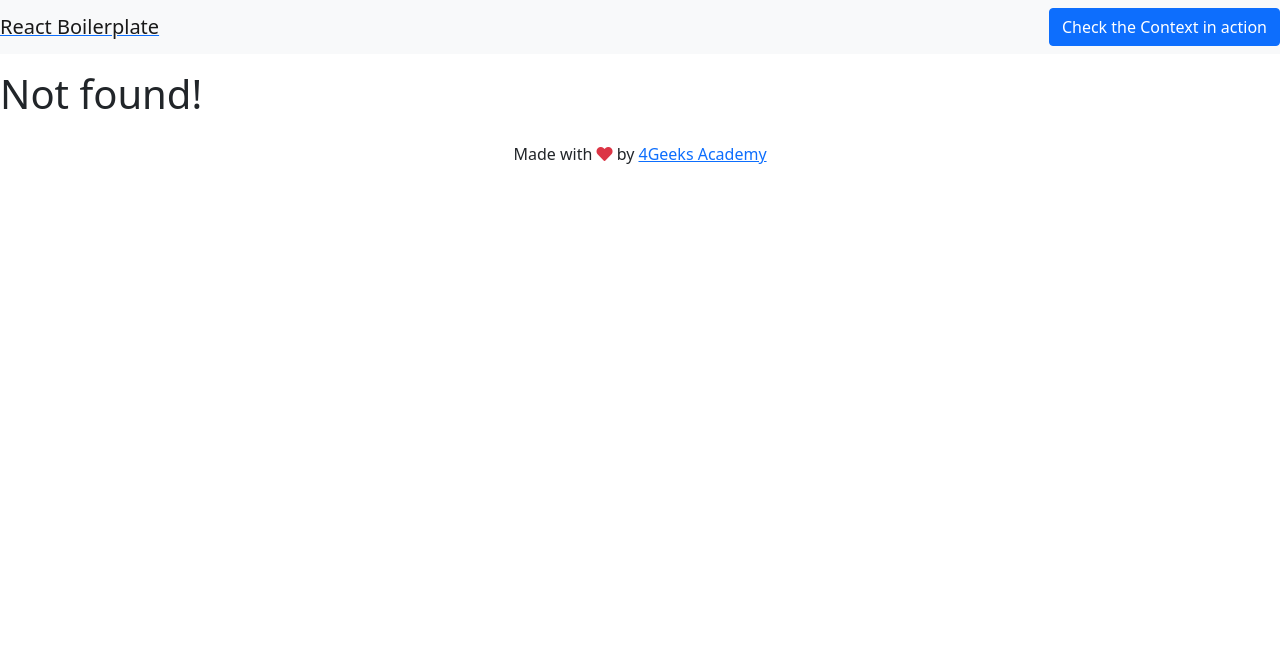
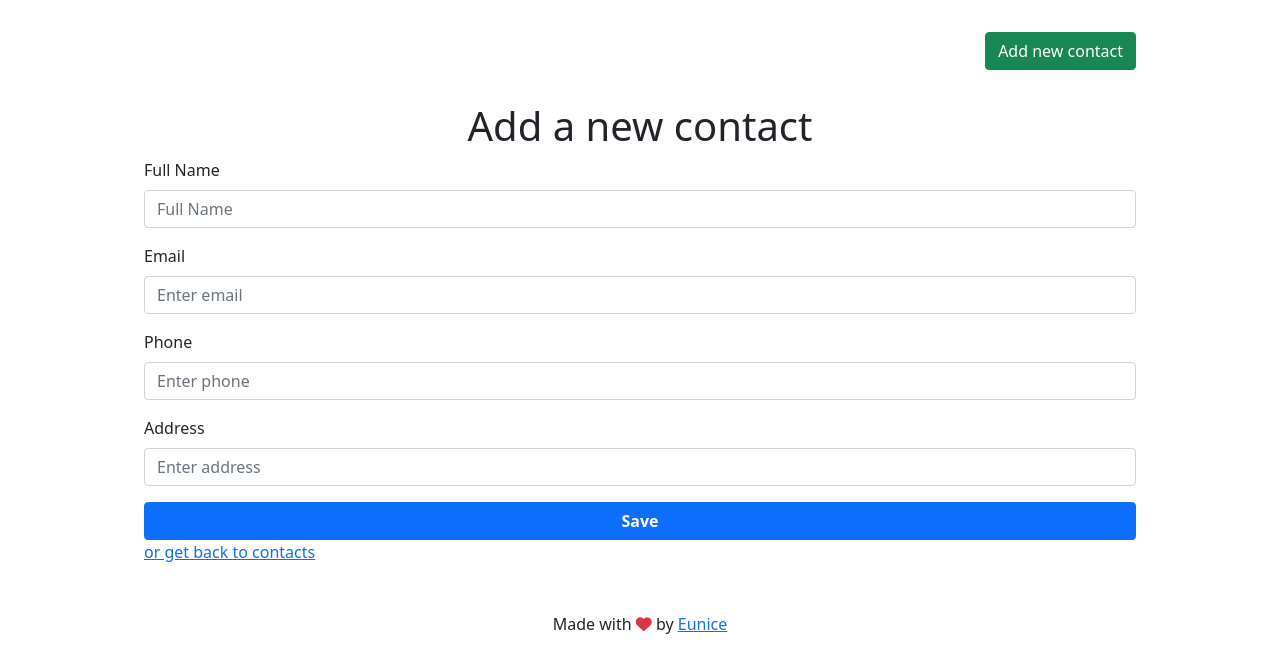
Before and after one commit to 4GeeksAcademy/Eunice-Contact-List-React-Context, a React app: page /edit/1 in a window 1280 px wide. Before the commit this address had no page. Built offline with nearby package versions, Linux system fonts and the light colour scheme.

Commit message:
AddingCode

```diff
--- /dev/null
+++ b/src/js/component/ContactCard.js
@@ -0,0 +1,42 @@
+import React from "react"
+import PropTypes from "prop-types";
+import { Link } from "react-router-dom";
+
+const ContactCard = ({ contact }) => {
+
+  return (
+    <div className="contactContainer">
+      <div className="row bigContainer rounded">
+        <div className="col-2 contactPic">
+          <img src="https://raw.githubusercontent.com/ierrandonea/react-contact-list/master/src/img/m101.jpg"
+            className="rounded-circle"></img>
+        </div>
+        <div className="col-4 contactInfo text-start">
+          <label className="fs-4">{contact.name}</label>
+          <div className="address">
+            <i className="fa-solid fa-location-dot text-danger"></i>
+            <span className="address m-3 text-secondary">{contact.address}</span>
+          </div>
+          <div className="phone">
+            <i className="fa-solid fa-phone-flip text-success"></i>
+            <span className="phone m-3 text-secondary">{contact.phone}</span>
+          </div>
+          <div>
+            <i className="fa-solid fa-envelope text-primary"></i>
+            <span className="email m-3 text-secondary">{contact.email}</span>
+          </div>
+        </div>
+        <div className="col-6 editButtons text-end">
+          <Link to={`/edit/${parseInt(contact.id)}`}><button><i className="fa-solid fa-pencil"></i></button></Link>
+          <button><i className="fa-solid fa-trash-can"></i></button>
+        </div>
+      </div>
+    </div >
+  )
+}
+
+ContactCard.propTypes = {
+  contact: PropTypes.object.isRequired
+}
+
+export default ContactCard
--- /dev/null
+++ b/src/js/component/Navbar.js
@@ -0,0 +1,14 @@
+import React from "react"
+import { Link } from "react-router-dom"
+
+const Navbar = () => {
+    return (
+        <div className="addButton">
+            <Link to="/AddContact">
+                <button className="btn btn-success">Add new contact</button>
+            </Link>
+        </div>
+    );
+};
+
+export default Navbar;
--- a/src/js/component/footer.js
+++ b/src/js/component/footer.js
@@ -1,10 +1,14 @@
-import React, { Component } from "react";
+import React from "react";
 
-export const Footer = () => (
+const Footer = () => {
+	return (
 		<footer className="footer mt-auto py-3 text-center">
 			<p>
 				Made with <i className="fa fa-heart text-danger" /> by{" "}
-			<a href="http://www.4geeksacademy.com">4Geeks Academy</a>
+				<a href="https://github.com/EuniceHG">Eunice</a>
 			</p>
 		</footer>
 	);
+};
+
+export default Footer;
--- a/src/js/component/navbar.js
+++ /dev/null
@@ -1,17 +0,0 @@
-import React from "react";
-import { Link } from "react-router-dom";
-
-export const Navbar = () => {
-	return (
-		<nav className="navbar navbar-light bg-light mb-3">
-			<Link to="/">
-				<span className="navbar-brand mb-0 h1">React Boilerplate</span>
-			</Link>
-			<div className="ml-auto">
-				<Link to="/demo">
-					<button className="btn btn-primary">Check the Context in action</button>
-				</Link>
-			</div>
-		</nav>
-	);
-};
--- a/src/js/layout.js
+++ b/src/js/layout.js
@@ -2,13 +2,12 @@ import React from "react";
 import { BrowserRouter, Route, Routes } from "react-router-dom";
 import ScrollToTop from "./component/scrollToTop";
 
-import { Home } from "./views/home";
-import { Demo } from "./views/demo";
-import { Single } from "./views/single";
 import injectContext from "./store/appContext";
 
-import { Navbar } from "./component/navbar";
-import { Footer } from "./component/footer";
+import AddContact from "./views/AddContact";
+import Contacts from "./views/Contacts";
+import Footer from "./component/footer";
+import Navbar from "./component/Navbar";
 
 //create your first component
 const Layout = () => {
@@ -22,9 +21,10 @@ const Layout = () => {
 				<ScrollToTop>
 					<Navbar />
 					<Routes>
-						<Route path="/" element={<Home />} />
-						<Route path="/demo" element={<Demo />} />
-						<Route path="/single/:theid" element={<Single />} />
+						<Route path="/" element={<Contacts />} />
+						<Route path="/Contacts" element={<Contacts />} />
+						<Route path="/AddContact" element={<AddContact />} />
+						<Route path="/edit/:id" element={<AddContact />} />
 						<Route path="*" element={<h1>Not found!</h1>} />
 					</Routes>
 					<Footer />
--- a/src/js/store/appContext.js
+++ b/src/js/store/appContext.js
@@ -22,15 +22,7 @@ const injectContext = PassedComponent => {
 		);
 
 		useEffect(() => {
-			/**
-			 * EDIT THIS!
-			 * This function is the equivalent to "window.onLoad", it only runs once on the entire application lifetime
-			 * you should do your ajax requests or fetch api requests here. Do not use setState() to save data in the
-			 * store, instead use actions, like this:
-			 *
-			 * state.actions.loadSomeData(); <---- calling this function from the flux.js actions
-			 *
-			 **/
+			state.actions.getContacts();
 		}, []);
 
 		// The initial value for the context is not null anymore, but the current state of this component,
--- a/src/js/store/flux.js
+++ b/src/js/store/flux.js
@@ -1,45 +1,61 @@
+
 const getState = ({ getStore, getActions, setStore }) => {
 	return {
 		store: {
-			demo: [
+			Contacts: [
 				{
-					title: "FIRST",
-					background: "white",
-					initial: "white"
+					id: "1",
+					name: "Eunice Hidalgo",
+					email: "eunice_05@hotmail.com",
+					phone: "(+506)88528900",
+					address: "San Pedro"
 				},
 				{
-					title: "SECOND",
-					background: "white",
-					initial: "white"
+					id: "2",
+					name: "Stefany Méndez",
+					email: "tefis15@gmail.com",
+					phone: "(+506)85984225",
+					address: "Zarcero"
 				}
-			]
+			],
+			newContact: {
+				name: "",
+				email: "",
+				phone: "",
+				address: ""
+			}
 		},
+
 		actions: {
 			// Use getActions to call a function within a fuction
-			exampleFunction: () => {
-				getActions().changeColor(0, "green");
+			getContacts: () => {
+				return getStore().Contacts;
 			},
-			loadSomeData: () => {
-				/**
-					fetch().then().then(data => setStore({ "foo": data.bar }))
-				*/
+
+			createContact: (newContact) => {
+				const store = getStore();
+				const updatedContacts = [...store.Contacts, newContact];
+				setStore({ Contacts: updatedContacts });
 			},
-			changeColor: (index, color) => {
-				//get the store
+
+			updateContact: (updatedContact) => {
 				const store = getStore();
+				const updatedContacts = store.Contacts.map((contact) =>
+					contact.id === updatedContact.id ? updatedContact : contact
+				);
+				setStore({ Contacts: updatedContacts });
+			},
 
-				//we have to loop the entire demo array to look for the respective index
-				//and change its color
-				const demo = store.demo.map((elm, i) => {
-					if (i === index) elm.background = color;
-					return elm;
-				});
-
-				//reset the global store
-				setStore({ demo: demo });
-			}
+			deleteContact: (contactId) => {
+				const store = getStore();
+				const updatedContacts = store.Contacts.filter((contact) =>
+					contact.id !== contactId
+				);
+				setStore({ Contacts: updatedContacts });
+			},
 		}
 	};
 };
 
-export default getState;
+
+export default (getState);
--- /dev/null
+++ b/src/js/views/AddContact.js
@@ -0,0 +1,112 @@
+import React, { useContext, useState, useEffect } from "react";
+import { Link, useParams } from "react-router-dom";
+import { Context } from "../store/appContext";
+
+const AddContact = () => {
+  const { store, actions } = useContext(Context);
+  const { id } = useParams(); // Obtener el id del contacto de los parámetros de la URL
+  const [contact, setContact] = useState({
+    name: "",
+    email: "",
+    phone: "",
+    address: ""
+  });
+
+  // Usar useEffect para cargar el contacto existente cuando se monta el componente
+  useEffect(() => {
+    // Buscar el contacto existente en el store usando el id (que ahora es un número)
+    const existingContact = store.Contacts.find((c) => c.id === parseInt(id));
+
+    // Si se encontró el contacto, establecerlo en el estado local del componente
+    if (existingContact) {
+      setContact(existingContact);
+    }
+  }, [store.Contacts, id]);
+
+  const handleChange = (e) => {
+    const { name, value } = e.target;
+    setContact({ ...contact, [name]: value });
+  };
+
+  const handleSubmit = (e) => {
+    e.preventDefault();
+    actions.createContact(contact);
+    setContact({
+      name: "",
+      email: "",
+      phone: "",
+      address: ""
+    });
+  };
+
+  return (
+    <div className="formContainer">
+      <form onSubmit={handleSubmit}>
+        <h1 className="title text-center">Add a new contact</h1>
+        <div className="mb-3">
+          <label htmlFor="exampleInputFullName1" className="form-label">
+            Full Name
+          </label>
+          <input
+            type="text"
+            className="form-control"
+            id="exampleInputFullName1"
+            placeholder="Full Name"
+            name="name"
+            value={contact.name} // Usar el valor del estado local del componente
+            onChange={handleChange}
+          />
+        </div>
+        <div className="mb-3">
+          <label htmlFor="exampleInputEmail1" className="form-label">
+            Email
+          </label>
+          <input
+            type="email"
+            className="form-control"
+            id="exampleInputEmail1"
+            aria-describedby="emailHelp"
+            placeholder="Enter email"
+            name="email"
+            value={contact.email} // Usar el valor del estado local del componente
+            onChange={handleChange}
+          />
+        </div>
+        <div className="mb-3">
+          <label htmlFor="exampleInputPhone1" className="form-label">
+            Phone
+          </label>
+          <input
+            type="number"
+            className="form-control"
+            id="exampleInputPhone1"
+            placeholder="Enter phone"
+            name="phone"
+            value={contact.phone} // Usar el valor del estado local del componente
+            onChange={handleChange}
+          />
+        </div>
+        <div className="mb-3">
+          <label htmlFor="exampleInputAddress1" className="form-label">
+            Address
+          </label>
+          <input
+            type="text"
+            className="form-control"
+            id="exampleInputAddress1"
+            placeholder="Enter address"
+            name="address"
+            value={contact.address} // Usar el valor del estado local del componente
+            onChange={handleChange}
+          />
+        </div>
+        <button type="submit" className="saveButton btn btn-primary">
+          Save
+        </button>
+        <Link to="/Contacts">or get back to contacts</Link>
+      </form>
+    </div>
+  );
+};
+
+export default AddContact;
--- /dev/null
+++ b/src/js/views/Contacts.js
@@ -0,0 +1,21 @@
+import React, { useContext } from 'react'
+import ContactCard from '../component/ContactCard'
+import { Context } from '../store/appContext'
+import { Link } from 'react-router-dom';
+
+const Contacts = () => {
+    const { store, actions } = useContext(Context)
+
+    return (
+        <div>
+            <div className="contactContainer">
+                {store.Contacts.map((contact) => (
+                    <ContactCard key={contact.id} contact={contact} />
+                ))}
+
+            </div>
+        </div>
+    );
+};
+
+export default Contacts;
--- a/src/js/views/demo.js
+++ /dev/null
@@ -1,43 +0,0 @@
-import React, { useState, useEffect, useContext } from "react";
-import { Link } from "react-router-dom";
-
-import { Context } from "../store/appContext";
-
-import "../../styles/demo.css";
-
-export const Demo = () => {
-	const { store, actions } = useContext(Context);
-
-	return (
-		<div className="container">
-			<ul className="list-group">
-				{store.demo.map((item, index) => {
-					return (
-						<li
-							key={index}
-							className="list-group-item d-flex justify-content-between"
-							style={{ background: item.background }}>
-							<Link to={"/single/" + index}>
-								<span>Link to: {item.title}</span>
-							</Link>
-							{// Conditional render example
-							// Check to see if the background is orange, if so, display the message
-							item.background === "orange" ? (
-								<p style={{ color: item.initial }}>
-									Check store/flux.js scroll to the actions to see the code
-								</p>
-							) : null}
-							<button className="btn btn-success" onClick={() => actions.changeColor(index, "orange")}>
-								Change Color
-							</button>
-						</li>
-					);
-				})}
-			</ul>
-			<br />
-			<Link to="/">
-				<button className="btn btn-primary">Back home</button>
-			</Link>
-		</div>
-	);
-};
--- a/src/js/views/single.js
+++ /dev/null
@@ -1,26 +0,0 @@
-import React, { useState, useEffect, useContext } from "react";
-import PropTypes from "prop-types";
-import { Link, useParams } from "react-router-dom";
-import { Context } from "../store/appContext";
-
-export const Single = props => {
-	const { store, actions } = useContext(Context);
-	const params = useParams();
-	return (
-		<div className="jumbotron">
-			<h1 className="display-4">This will show the demo element: {store.demo[params.theid].title}</h1>
-
-			<hr className="my-4" />
-
-			<Link to="/">
-				<span className="btn btn-primary btn-lg" href="#" role="button">
-					Back home
-				</span>
-			</Link>
-		</div>
-	);
-};
-
-Single.propTypes = {
-	match: PropTypes.object
-};
--- a/src/styles/index.css
+++ b/src/styles/index.css
@@ -1,3 +1,42 @@
-/*
-    General Styles
-*/
+.formContainer {
+    margin: 2rem 9rem;
+    width: auto;
+}
+
+.saveButton {
+    width: 100%;
+    font-weight: bold;
+}
+
+.addButton {
+    text-align: right;
+    margin: 2rem 9rem;
+}
+
+.contactContainer {
+    width: auto;
+
+}
+
+.bigContainer {
+    margin: 1rem 9rem;
+    border: solid 1px rgb(223, 221, 221);
+    padding: 1rem 2rem;
+    display: flex;
+    justify-content: space-between;
+    align-items: center;
+}
+
+.contactInfo {
+    display: flex;
+    flex-direction: column;
+    align-items: flex-start;
+}
+
+.editButtons button {
+    margin: 1rem;
+    font-size: 1.2rem;
+    border: none;
+    outline: none;
+    background-color: white;
+}
--- a/template.html
+++ b/template.html
@@ -1,17 +1,29 @@
 <!DOCTYPE html>
 <html class="h-100">
+
 <head>
     <meta name="viewport" content="width=device-width, initial-scale=1.0">
     <meta charset="UTF-8">
     <title>Hello Rigo with Vanilla.js</title>
-        <link href="https://cdn.jsdelivr.net/npm/bootstrap@5.1.3/dist/css/bootstrap.min.css" rel="stylesheet" integrity="sha384-1BmE4kWBq78iYhFldvKuhfTAU6auU8tT94WrHftjDbrCEXSU1oBoqyl2QvZ6jIW3" crossorigin="anonymous">
-        <link rel="stylesheet" href="https://use.fontawesome.com/releases/v5.2.0/css/all.css" integrity="sha384-hWVjflwFxL6sNzntih27bfxkr27PmbbK/iSvJ+a4+0owXq79v+lsFkW54bOGbiDQ" crossorigin="anonymous">
+    <link href="https://cdn.jsdelivr.net/npm/bootstrap@5.1.3/dist/css/bootstrap.min.css" rel="stylesheet"
+        integrity="sha384-1BmE4kWBq78iYhFldvKuhfTAU6auU8tT94WrHftjDbrCEXSU1oBoqyl2QvZ6jIW3" crossorigin="anonymous">
+    <link rel="stylesheet" href="https://use.fontawesome.com/releases/v5.2.0/css/all.css"
+        integrity="sha384-hWVjflwFxL6sNzntih27bfxkr27PmbbK/iSvJ+a4+0owXq79v+lsFkW54bOGbiDQ" crossorigin="anonymous">
+    <link rel="stylesheet" href="https://cdnjs.cloudflare.com/ajax/libs/font-awesome/6.4.0/css/all.min.css"
+        integrity="sha512-iecdLmaskl7CVkqkXNQ/ZH/XLlvWZOJyj7Yy7tcenmpD1ypASozpmT/E0iPtmFIB46ZmdtAc9eNBvH0H/ZpiBw=="
+        crossorigin="anonymous" referrerpolicy="no-referrer" />
 </head>
+
 <body class="h-100">
     <div id="app" class="h-100"></div>
     <!-- Many of bootstrap components require the use of JavaScript to function -->
     <!-- Popper and BootStrap JS -->
-        <script src="https://cdn.jsdelivr.net/npm/@popperjs/core@2.10.2/dist/umd/popper.min.js" integrity="sha384-7+zCNj/IqJ95wo16oMtfsKbZ9ccEh31eOz1HGyDuCQ6wgnyJNSYdrPa03rtR1zdB" crossorigin="anonymous"></script>
-        <script src="https://cdn.jsdelivr.net/npm/bootstrap@5.1.3/dist/js/bootstrap.min.js" integrity="sha384-QJHtvGhmr9XOIpI6YVutG+2QOK9T+ZnN4kzFN1RtK3zEFEIsxhlmWl5/YESvpZ13" crossorigin="anonymous"></script>
+    <script src="https://cdn.jsdelivr.net/npm/@popperjs/core@2.10.2/dist/umd/popper.min.js"
+        integrity="sha384-7+zCNj/IqJ95wo16oMtfsKbZ9ccEh31eOz1HGyDuCQ6wgnyJNSYdrPa03rtR1zdB"
+        crossorigin="anonymous"></script>
+    <script src="https://cdn.jsdelivr.net/npm/bootstrap@5.1.3/dist/js/bootstrap.min.js"
+        integrity="sha384-QJHtvGhmr9XOIpI6YVutG+2QOK9T+ZnN4kzFN1RtK3zEFEIsxhlmWl5/YESvpZ13"
+        crossorigin="anonymous"></script>
 </body>
+
 </html>
```
Also changed, not shown: src/js/index.js (+5 -6 lines), src/js/views/home.js (deleted, +0 -15 lines). Lines whose indentation alone changed are shown as unchanged.
